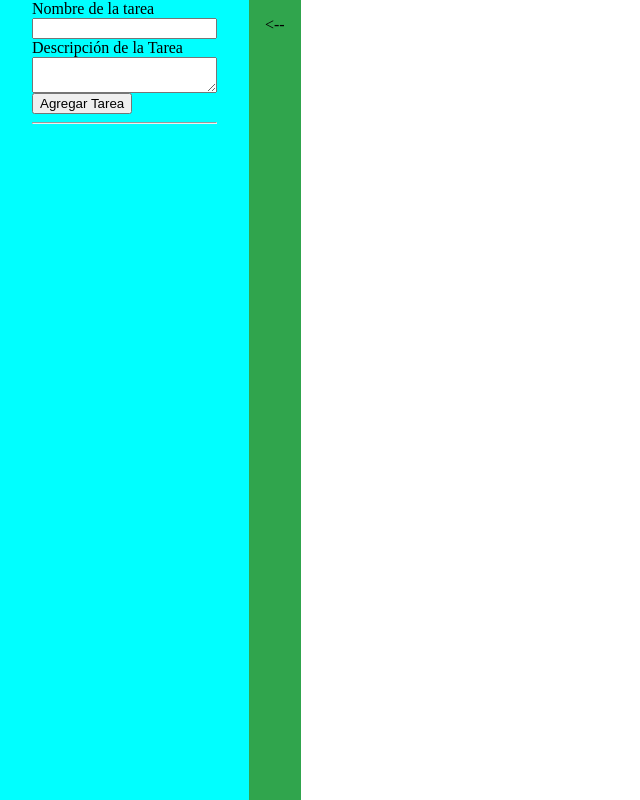
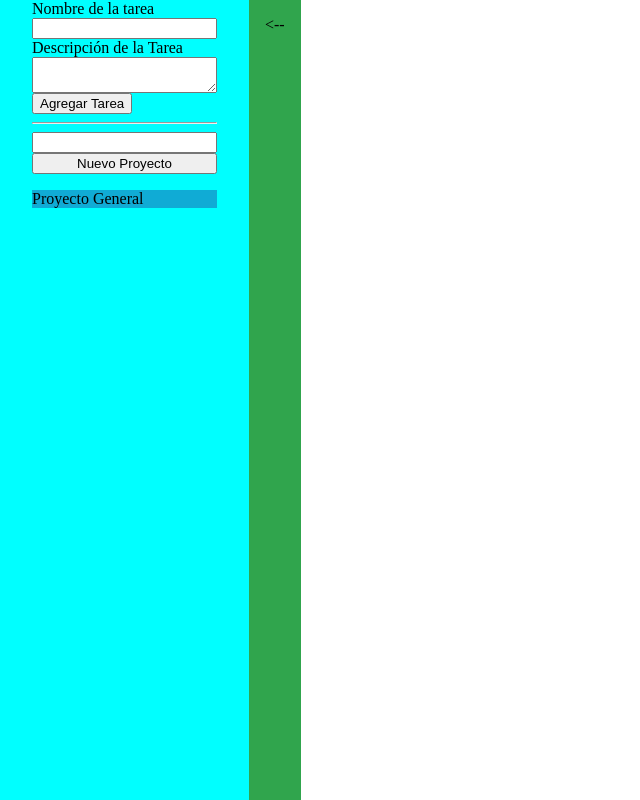
Before and after one commit to AxlinBishop/creador-tareas, a Vue app: page / in a window 1280 px wide. Shown: the whole page, without its empty margins (0-640 px from the left). Built offline with nearby package versions, Linux system fonts and the light colour scheme.

Commit message:
Funcionalidad de proyectos completa

```diff
--- a/src/components/MenuTareas.vue
+++ b/src/components/MenuTareas.vue
@@ -16,6 +16,17 @@
                 <button @click="agregarTarea">Agregar Tarea</button>
             </div>
             <hr>
+            <section class="proyectos">
+                <div class="form-group">
+                    <input type="text" name="nuevoProyecto" id="nuevoProyecto" v-model="nombreProyecto">
+                    <button @click="agregarProyecto">Nuevo Proyecto</button>
+                </div>
+                <div v-for="(proyecto, index) in store.state.proyectos" :key="index">
+                    <div class="proyecto_card" @click="cambiarProyectoActual(index)">
+                        <p>{{ proyecto }}</p>
+                    </div>
+                </div>
+            </section>
         </div>
         <div class="menuExtension fullHeight" @click="changeExpandedState">
             <!-- CON LOS V-IF CAMBIO EL SENTID DE LA FLECHA DEPENDIENDO DEL STATE DE isExpanded -->
@@ -29,14 +40,22 @@
 /* IMPORTACIONES */
 import { useStore } from 'vuex'; /* PARA PODER UTILIZAR LA STORE DE VUEX */
 import {ref} from "vue"; /* PARA QUE EL VALOR DE LAS VARIABLES SEAN REACTIVAS */
+import { onMounted } from 'vue'; /* PARA UTILIZAR EL HOOK ONMOUNTED */
 
 /* VARIABLES */
 const store = useStore(); /* PODEMOS UTILIZAR LA STORE CON ESTA CONSTANTE */
 const tarea = ref({}); /* SE GUARDARA EL OBJETO CON LAS PROPIEDADES DE NOMBRE Y DESCRIPCIÓN PARA PODER ENVIARLOS AL ESTADO */
-const nombreTarea = ref("") /* NOMBRE QUE SE LE ASIGNARÁ A LA TAREA */
-const descripcionTarea = ref(""); /* DESCRIPCIÓN DE LO QUE SE DEBE HACER */
+const nombreTarea = ref("") /* ACÁ SE GUARDA EL NOMBRE QUE SE LE ASIGNARÁ A LA TAREA */
+const descripcionTarea = ref(""); /* ACÁ SE GUARDA LA DESCRIPCIÓN DE LO QUE SE DEBE HACER */
+const nombreProyecto = ref(""); /* ACÁ SE GUARDA EL NOMBRE DEL PROYECTO INGRESADO EN EL INPUT NOMBREPROYECTO */
+const proyectoActual = ref(""); /* ACÁ SE GUARDA EL NOMBRE DEL PROYECTO SELECCIONADO PARA TRABAJAR */
 
 /* MÉTODOS */
+/* AL PRESIONAR EL BOTÓN SE CAMBIARÁ EL PROYECTO ACTUAL */
+function cambiarProyectoActual(index){
+    proyectoActual.value = store.state.proyectos[index]; /* CAMBIA EL VALOR DE PROYECTOACTUAL POR EL DEL PROYECTO SELECCIONADO */
+}
+
 /* AL PRESIONAR EL BOTÓN SE AGREGARÁ EL STATE UNA NUEVA TAREA EN EL ARREGLO */
 function agregarTarea(nombre, descripcion){
     tarea.value = {"nombre": nombreTarea.value, "descripcion": descripcionTarea.value, "estado": "pendiente"}
@@ -46,6 +65,20 @@ function agregarTarea(nombre, descripcion){
 function changeExpandedState(){  /* CAMBIA EL STATE DE isExpanded, LO QUE MUESTRA O OCULTA EL MENU LATERAL PARA QUE PAREZCA UN TOGGLE */
     store.commit("changeExpandedState") /* LLAMA A LA MUTACIÓN EN EL STORE changeExpandedState */
 }
+/* AGREGAR UN NUEVO PROYECTO */
+function agregarProyecto(){
+    store.commit("agregarProyecto", nombreProyecto.value) /* ENVIA EL NOMBRE INGRESADO COMO PAYLOAD */
+    proyectoActual.value = nombreProyecto.value; /* CAMBIA EL VALOR DEL PROYECTO ACTUAL AL PROYECTO CREADO */
+    nombreProyecto.value = ""; /* SE REINICIA EL VALOR DEL INPUT */
+}
+
+/* AL MONTAR LA APLICACIÓN SE REVISA SI HAY ALGÚN ELEMENTO EN PROYECTOS, SI NO HAY, SE CREA UNO */
+onMounted(() => {
+    if(!store.state.proyectos[0]){ /* SI NO EXISTE UN PROYECTO EN EL STATE */
+        store.commit("agregarProyecto", "Proyecto General") /* CREA EL PROYECTO GENERAL EN EL STATE */
+    }
+    proyectoActual.value = "Proyecto General"; /* CAMBIA EL VALOR DEL PROYECTO ACTUAL AL PROYECTO CREADO */
+})
 
 </script>
 
@@ -62,6 +95,10 @@ function changeExpandedState(){  /* CAMBIA EL STATE DE isExpanded, LO QUE MUESTR
     background-color: aqua;
     padding: 0 2rem;
 }
+.proyecto_card{ /* ESTILO DE LAS CARD DE PROYECTOS */
+    background-color: rgba(41, 45, 150, 0.4);
+}
+
 .form-group{ /* COLOCAR LABEL-INPUT EN FORMA VERTICAL */
     display: flex;
     flex-direction: column;
--- a/src/store/index.js
+++ b/src/store/index.js
@@ -2,6 +2,7 @@ import { createStore } from 'vuex'
 
 export default createStore({
   state: {
+    proyectos: [], /* ARREGLO EN DONDE SE GUARDARAN LOS PROYECTOS PARA MOSTRAR EN EL MENU LATERAL */
     tareas: [], /* SE GUARDARÁ LA INFORMACIÓN DE CADA TAREA COMO OBJETO DENTRO DE ESTE ARREGLO */
     isExpanded: true,  /* PARA SABER SI EL MENU LATERAL ESTARÁ EXTENDIDA O CERRADA */
   },
@@ -20,8 +21,11 @@ export default createStore({
       }else{
         state.isExpanded = true
       }
+    },
+    /* AGREGAR PROYECTO AL STATE */
+    agregarProyecto: function(state, payload){
+      state.proyectos.push(payload)
     }
-
   },
   actions: {
   },
```
